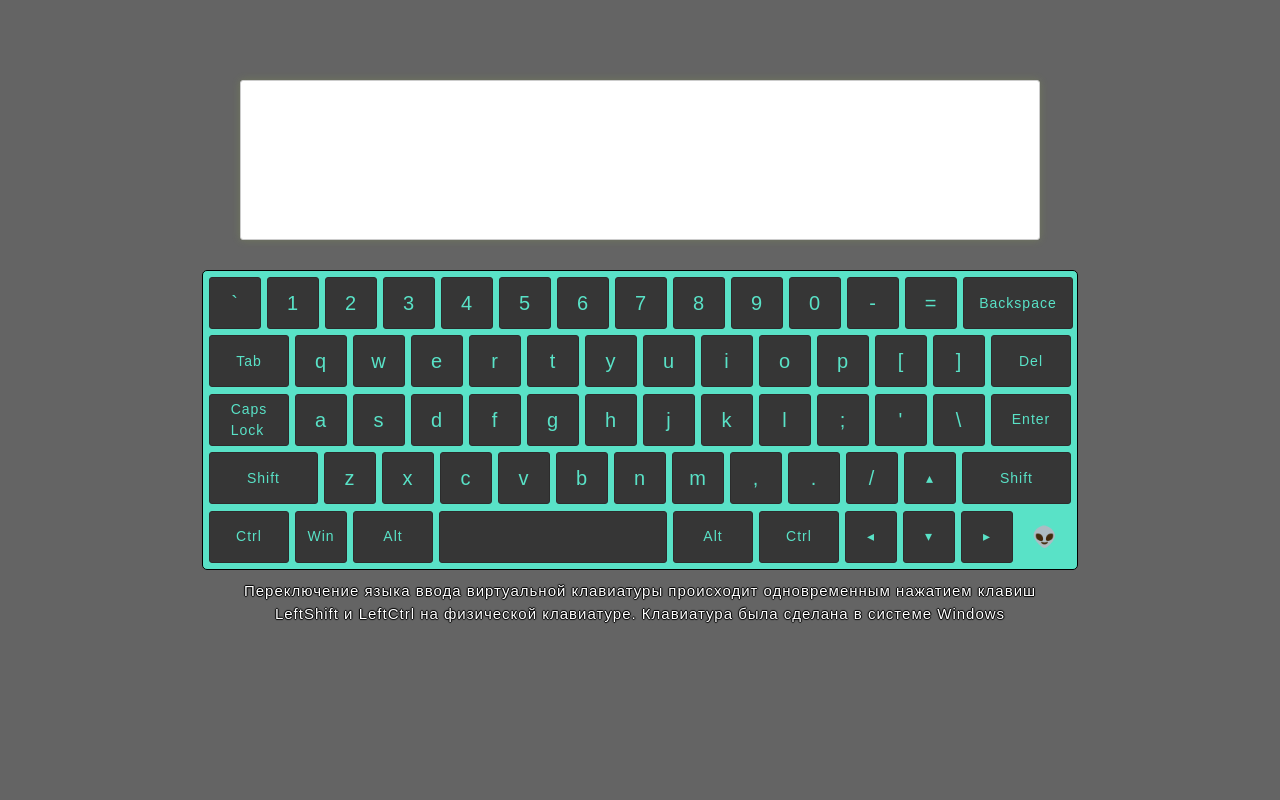
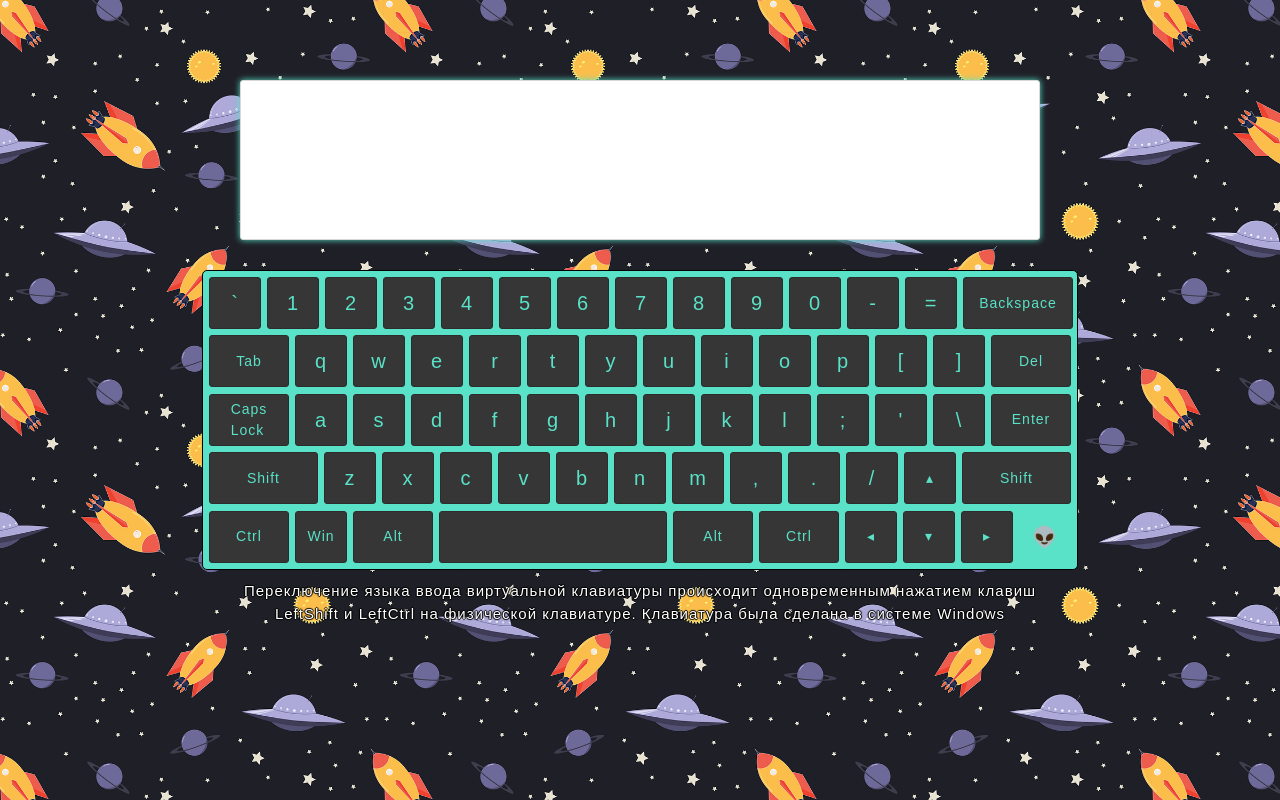
Before and after one commit to GrafPin/keyboard, a website: page index.html in a window 1280 px wide. Drawn offline with Linux system fonts and the light colour scheme.

Commit message:
feat: add background

```diff
--- a/style.css
+++ b/style.css
@@ -72,7 +72,10 @@ body {
     display: flex;
     flex-direction: column;
     align-items: center;
-    background-color: rgb(100, 100, 100);
+    background-image: url(./cosmos.jpg);
+    background-position: left bottom;
+    background-repeat: repeat;
+    background-size:30%;
 }
 
 textarea {
@@ -81,10 +84,10 @@ textarea {
     height: 160px;
     padding: 12px 20px;
     box-sizing: border-box;
-    border: 1px solid #ccc;
+    border: 1px solid rgb(216, 216, 216);
     border-radius: 3px;
     background-color: white;
-    box-shadow: 0px 0px 8px 0px rgba(167, 207, 72, 0.2);
+    box-shadow: 0px 0px 6px 0px rgba(89, 226, 199, 1);
     font-size: 26px;
     font-family: Arial, Helvetica, sans-serif;
     color: rgb(44, 44, 44);
```
Also changed, not shown: cosmos.jpg (added).
